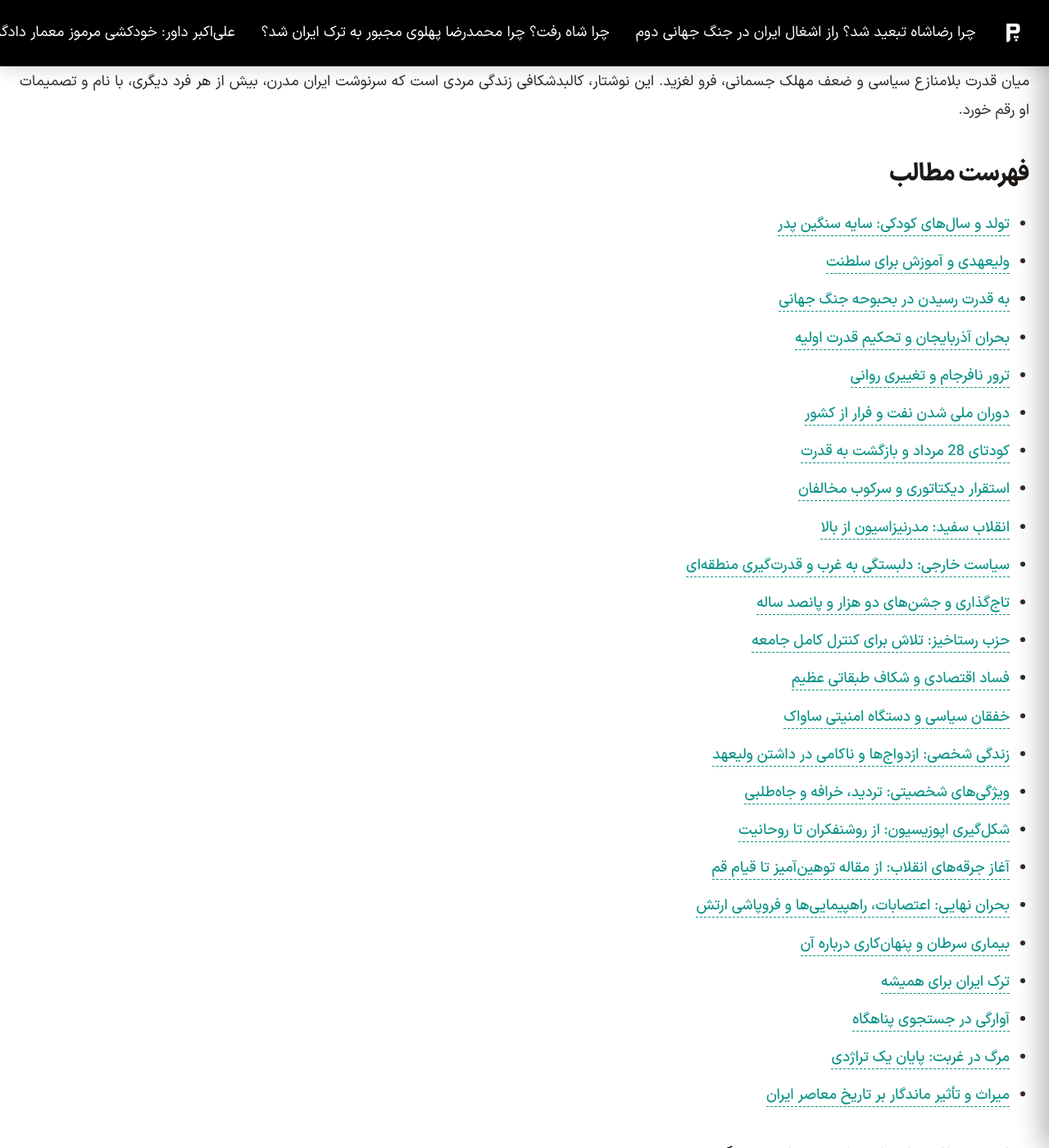
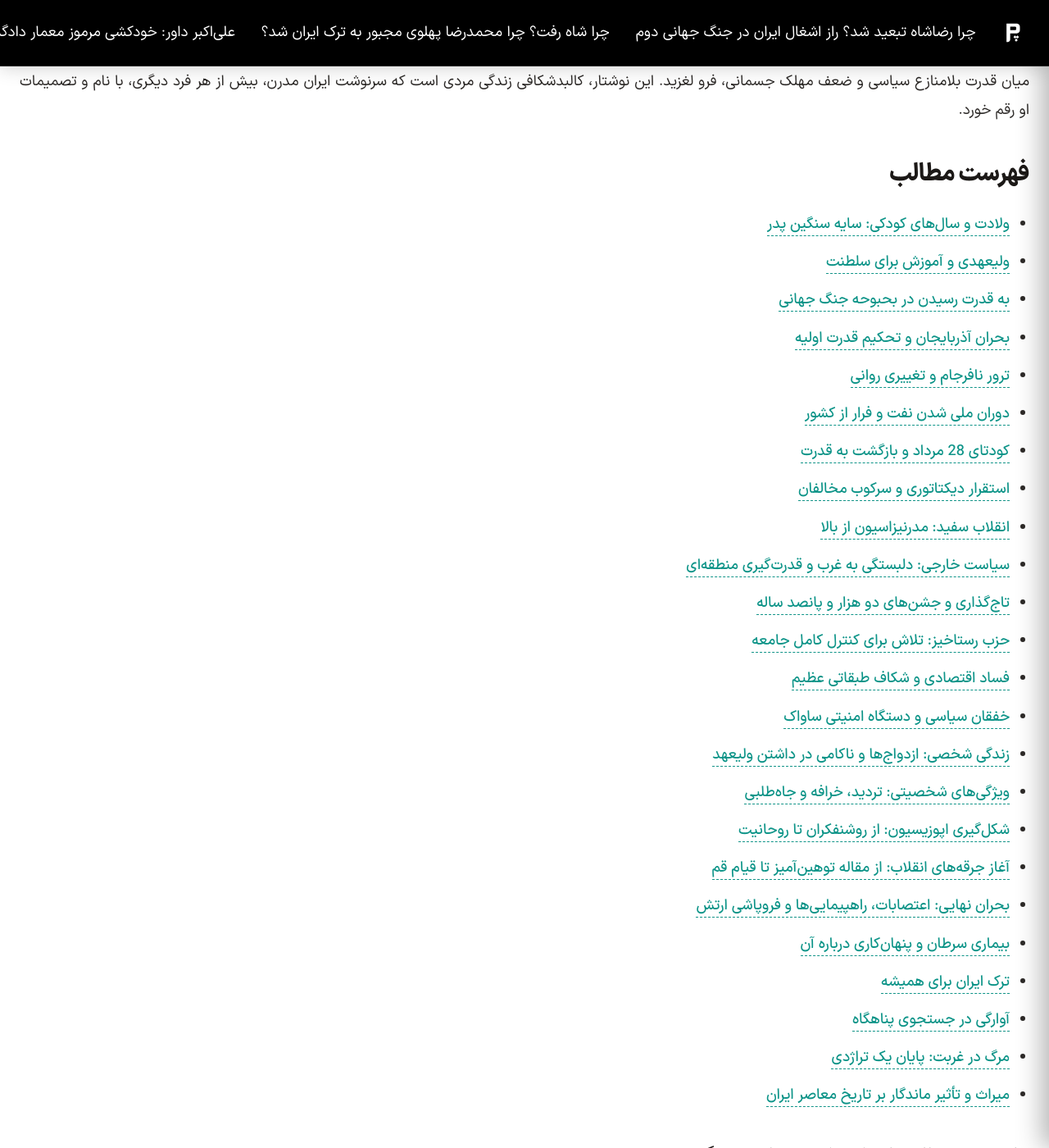
Before and after one commit to darkblog/darkblog.github.io, a Jekyll site: the page built from _posts/2026-7-1-mohammadreza-pahlavi.md, in a window 1280 px wide and 1400 px high, scrolled down 1969 px. Shown: the whole window at 82% size. Built offline with Jekyll 4.4.1, drawn with Linux system fonts in a browser that asks for light colours; some of the changed text lies outside the part shown.

Commit message:
Update 2026-7-1-mohammadreza-pahlavi.md

```diff
--- a/_posts/2026-7-1-mohammadreza-pahlavi.md
+++ b/_posts/2026-7-1-mohammadreza-pahlavi.md
@@ -8,7 +8,7 @@ image: /blog/mohammadreza-pahlavi.jpeg
 
 ## فهرست مطالب
 
-- [تولد و سال‌های کودکی: سایه سنگین پدر](#تولد-و-سال‌های-کودکی-سایه-سنگین-پدر)
+- [ولادت و سال‌های کودکی: سایه سنگین پدر](#ولادت-و-سال‌های-کودکی-سایه-سنگین-پدر)
 - [ولیعهدی و آموزش برای سلطنت](#ولیعهدی-و-آموزش-برای-سلطنت)
 - [به قدرت رسیدن در بحبوحه جنگ جهانی](#به-قدرت-رسیدن-در-بحر-و-جهان-جنگی)
 - [بحران آذربایجان و تحکیم قدرت اولیه](#بحران-آذربایجان-و-تحکیم-قدرت-اولیه)
@@ -33,7 +33,7 @@ image: /blog/mohammadreza-pahlavi.jpeg
 - [مرگ در غربت: پایان یک تراژدی](#مرگ-در-غربت-پایان-یک-تراژدی)
 - [میراث و تأثیر ماندگار بر تاریخ معاصر ایران](#میراث-و-تأثیر-ماندگار-بر-تاریخ-معاصر-ایران)
 
-## تولد و سال‌های کودکی: سایه سنگین پدر
+## ولادت و سال‌های کودکی: سایه سنگین پدر
 
 **محمدرضا پهلوی** در تاریخ چهارم آبان ۱۲۹۸ خورشیدی در محله سنگلج تهران و در خانه‌ای نسبتاً ساده چشم به جهان گشود. پدرش، **رضاخان میرپنج**، افسری بلندپرواز و خشن در قزاقخانه بود که به تازگی از تبریز به تهران منتقل شده بود و مادرش، **تاج‌الملوک آیرملو**، دختری از اهالی قفقاز بود. کودکی محمدرضا درست در مقطع حساس قدرت‌گیری پدرش سپری شد؛ زمانی که رضاخان از یک فرمانده نظامی، ابتدا به وزارت جنگ و سپس به **نخست‌وزیری** و در نهایت به **سلطنت ایران** رسید. این دوران برای محمدرضا سرشار از تناقض بود: از یک سو، ناگهان خود را در کاخ‌های بزرگ و محاصره خدم و حشم دید و از سوی دیگر، تحت نظم و تربیت آهنین و گاه بی‌رحمانه پدری قرار داشت که هیچ نقطه ضعفی را تحمل نمی‌کرد. رابطه او با پدرش، ترکیبی از **شیفتگی، وحشت و حقارت** بود. رضاشاه او را موجودی ضعیف و بزدل می‌پنداشت و همین حس تحقیر، تأثیری مادام‌العمر بر روان محمدرضا گذاشت. او در انظار عمومی، پسری رنگ‌پریده و لاغر بود که برخلاف پدر تنومند و پرابهتش، دچار **لکنت زبان** و ترسویی بود. رضاشاه برای از بین بردن این ضعف، او را از آغوش گرم مادر و خواهرانش جدا کرد و به یک مدرسه نظامی ویژه فرستاد تا به زعم خودش، از او «مرد» بسازد. این جدایی عاطفی و فشار روانی دائمی، بذرهای **تردید، انزوا و در عین حال، میل سیری‌ناپذیر به اثبات قدرت** را در وجود پسر کاشت.
 
```
